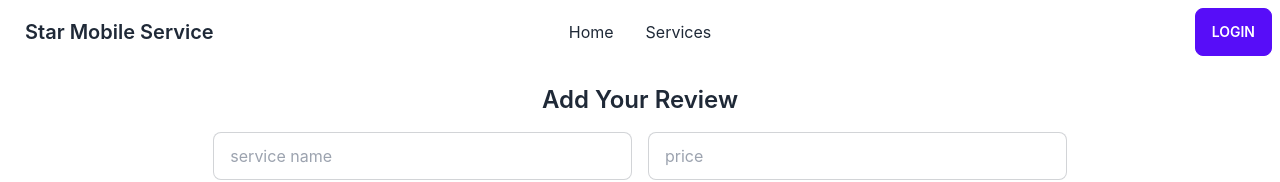
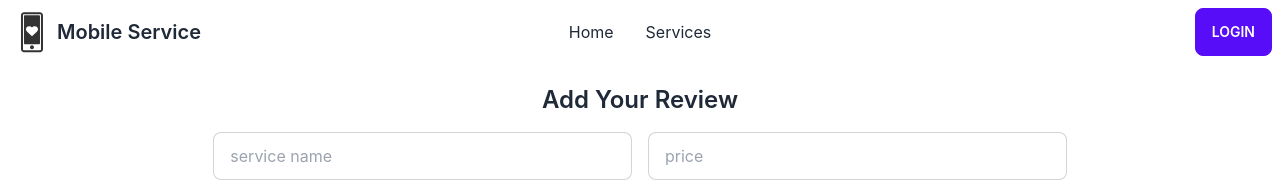
Before and after one commit to siam50/mobile_service_client, a React (Create React App) app: page /addservice in a window 1280 px wide. Shown: the top 182 px of the page. Built offline with nearby package versions, Linux system fonts and the light colour scheme; no server answers.

Commit message:
title and icon added

```diff
--- a/public/index.html
+++ b/public/index.html
@@ -1,14 +1,12 @@
 <!DOCTYPE html>
 <html lang="en">
+
 <head>
   <meta charset="utf-8" />
   <link rel="icon" href="%PUBLIC_URL%/favicon.ico" />
   <meta name="viewport" content="width=device-width, initial-scale=1" />
   <meta name="theme-color" content="#000000" />
-    <meta
-      name="description"
-      content="Web site created using create-react-app"
-    />
+  <meta name="description" content="Web site created using create-react-app" />
   <link rel="apple-touch-icon" href="%PUBLIC_URL%/logo192.png" />
   <!--
       manifest.json provides metadata used when your web app is installed on a
@@ -24,8 +22,9 @@
       work correctly both with client-side routing and a non-root public URL.
       Learn how to configure a non-root public URL by running `npm run build`.
     -->
-    <title>React App</title>
+  <title>Mobile Service</title>
 </head>
+
 <body>
   <noscript>You need to enable JavaScript to run this app.</noscript>
   <div id="root"></div>
@@ -40,4 +39,5 @@
       To create a production bundle, use `npm run build` or `yarn build`.
     -->
 </body>
+
 </html>
--- a/src/Pages/AddService/AddService.js
+++ b/src/Pages/AddService/AddService.js
@@ -18,7 +18,7 @@ const AddService = () => {
             description
         }
 
-        fetch('http://localhost:5000/services', {
+        fetch('https://mobile-service-server.vercel.app/services', {
             method: "POST",
             headers: {
                 'content-type': 'application/json'
--- a/src/Pages/Shared/Header/Header.js
+++ b/src/Pages/Shared/Header/Header.js
@@ -1,6 +1,7 @@
 import React, { useContext } from 'react';
 import { Link } from 'react-router-dom';
 import { AuthContext } from '../../../contexts/AuthProvider/AuthProvider';
+import logo from '../../../assets/logo.svg';
 
 const Header = () => {
     const { user, logOut } = useContext(AuthContext);
@@ -35,7 +36,8 @@ const Header = () => {
                         {menuItems}
                     </ul>
                 </div>
-                <Link to='/' className="btn btn-ghost normal-case text-xl">Star Mobile Service</Link>
+                <img src={logo} alt="" />
+                <Link to='/' className="btn btn-ghost normal-case text-xl px-0">Mobile Service</Link>
             </div>
             <div className="navbar-center hidden lg:flex">
                 <ul className="menu menu-horizontal p-0">
```
Also changed, not shown: src/assets/logo.svg (added), 1 other file (tests, documents, lock files or other folders). Lines whose indentation alone changed are shown as unchanged.
